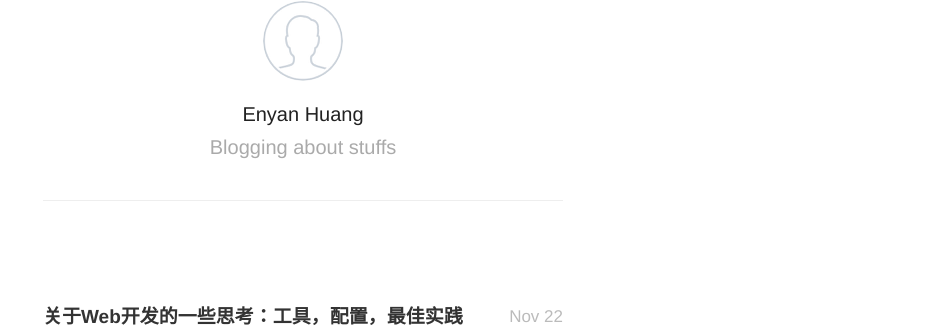
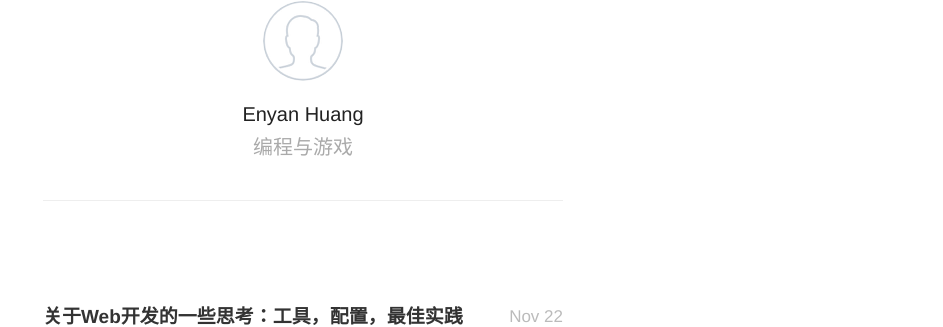
Before and after one commit to huangenyan/huangenyan.github.io, a Jekyll site: the page built from index.html, in a window 1280 px wide. Shown: the part 137-464 px from the top of the page, without its empty margins (337-1280 px from the left). Built offline with Jekyll 4.4.1, drawn with Linux system fonts in a browser that asks for light colours; nearby versions of some CDN libraries; the list of posts is cut into pages by our own code.

Commit message:
Update config file

```diff
--- a/_config.yml
+++ b/_config.yml
@@ -1,6 +1,6 @@
-name: Your New Jekyll Site
-description: Blogging about stuffs
-meta_description: "Your New Jekyll Site, Blogging about stuffs"
+name: 大黄的技术博客
+description: 编程与游戏
+meta_description: "Enyan Huang's blog"
 
 aboutPage: true
 
@@ -16,7 +16,7 @@
 disqus_shortname: 'huangenyan'
 
 # Details for the RSS feed generator
-url:            'https://huangenyan.github.io/feed'
+url:            'https://huangenyan.github.io/subscribe'
 author:         'Enyan Huang'
 authorTwitter:  'huangenyan'
 
```
